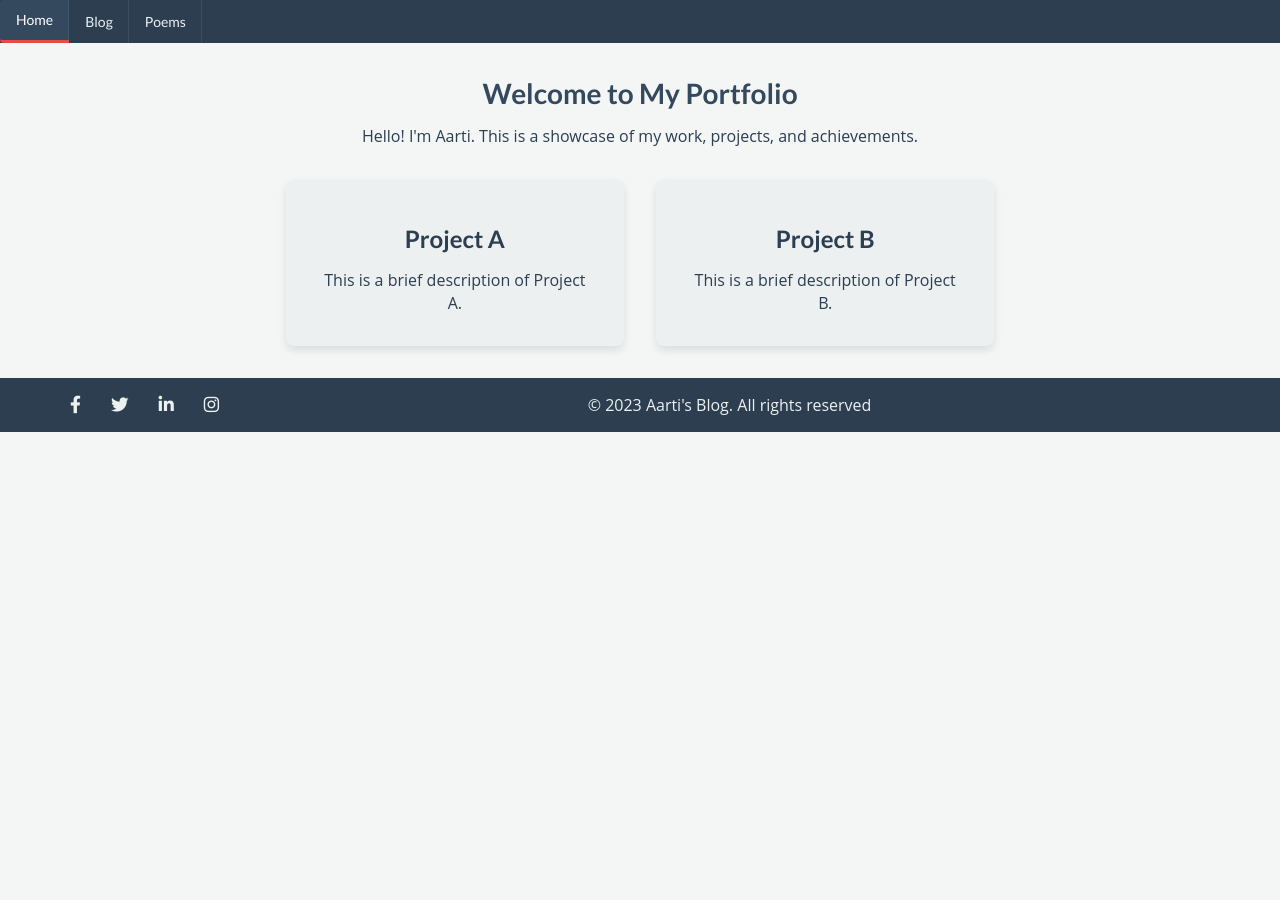
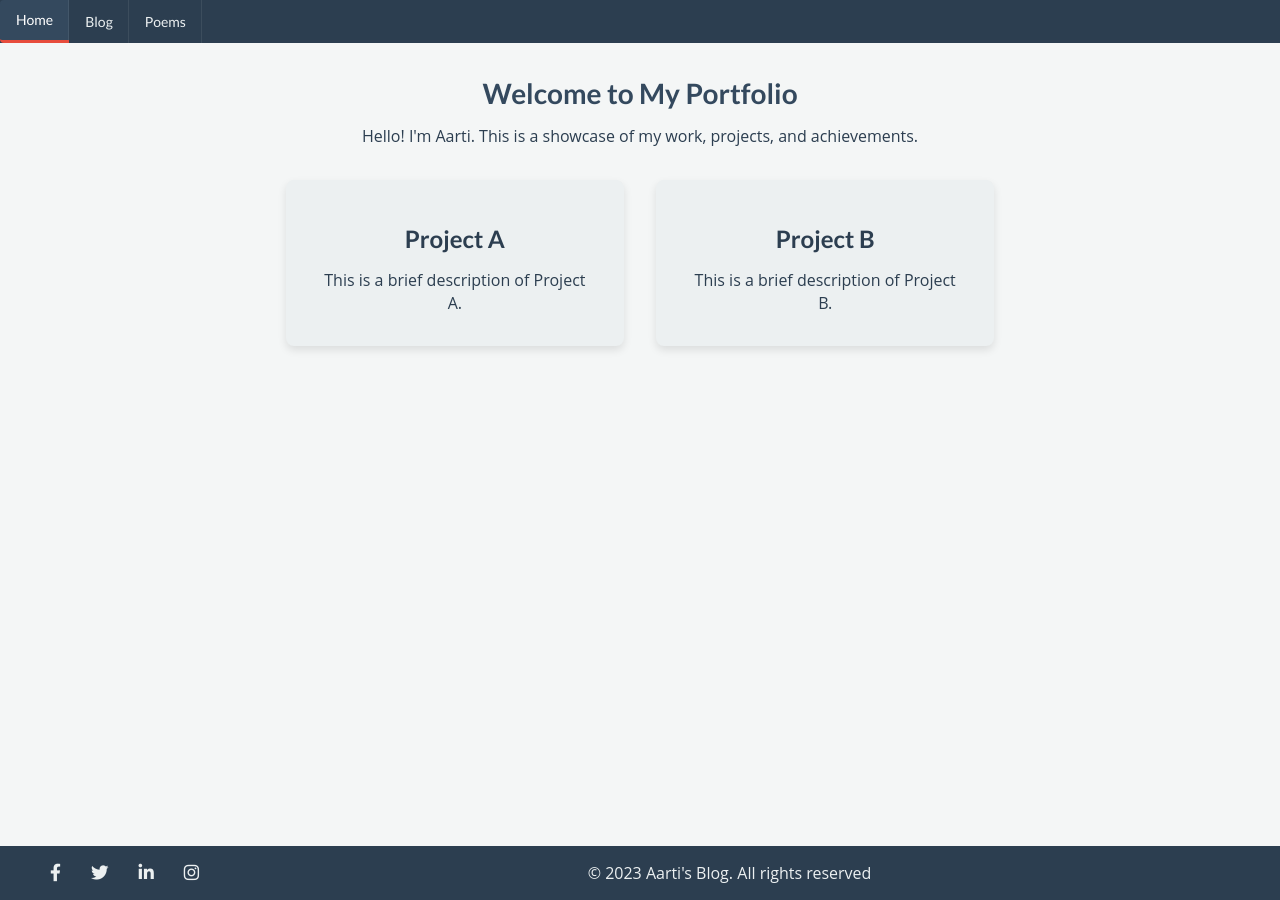
Before and after one commit to nikhilmenghani/blogaarti, a Jekyll site: the page built from index.markdown, in a window 1280 px wide. Built offline with Jekyll 4.4.1, drawn with Linux system fonts in a browser that asks for light colours; nearby versions of some CDN libraries.

Commit message:
Update footer to stick to the end

```diff
--- a/_sass/modules/_footer.scss
+++ b/_sass/modules/_footer.scss
@@ -1,37 +1,60 @@
+/* Ensure html and body take up the full height of the viewport */
+html, body {
+    height: 100%;
+    margin: 0;
+    padding: 0;
+}
+
+/* Body must be a flex container */
+body {
+    display: flex;
+    flex-direction: column;
+    min-height: 100vh;
+}
+
+/* Content must expand to fill the available space */
+.content {
+    flex: 1;
+    padding-bottom: 20px; /* Optional: space to ensure content doesn't overlap with the footer */
+}
+
+/* Footer styling */
 .footer {
-    background-color: #2c3e50; // Dark blue background
+    background-color: #2c3e50; /* Dark blue background */
+    width: 100%;
+    padding: 15px 20px; /* Adjust as needed */
+    margin-top: auto; /* This pushes the footer to the bottom when there's not enough content */
 
     .container {
         display: flex;
-        justify-content: space-between; // Space out content and social links
-        align-items: center; // Vertically center items
+        justify-content: space-between; /* Space out content and social links */
+        align-items: center; /* Vertically center items */
         max-width: 1200px;
         margin: 0 auto;
-        padding: 15px 20px; // Adjust as needed for desired height
     }
 
-    // Styling for footer text
+    /* Styling for footer text */
     .footer-copy {
-        color: #ecf0f1; // Off-white text
+        color: #ecf0f1; /* Off-white text */
         font-weight: 500;
-        flex: 1; // Ensure the text occupies the available space and stays centered
-        margin: 0; // Remove any default margins
-        text-align: center; // Center-align text
+        flex: 1; /* Ensure the text occupies the available space and stays centered */
+        margin: 0; /* Remove any default margins */
+        text-align: center; /* Center-align text */
     }
 
     .footer-social {
         display: flex;
-        align-items: center; // Vertically center icons
+        align-items: center; /* Vertically center icons */
 
         a {
             margin: 0 10px;
 
             i.icon {
                 font-size: 24px;
-                color: #ecf0f1; // Off-white to match the menu items
+                color: #ecf0f1; /* Off-white to match the menu items */
 
                 &:hover {
-                    color: #fff; // Pure white on hover for a slight contrast
+                    color: #fff; /* Pure white on hover for a slight contrast */
                 }
             }
         }
@@ -39,7 +62,7 @@
 }
 
 .fab {
-    font-size: 1.25rem;  /* adjust as needed */
-    margin-right: 10px;  /* space between icons */
-    color: #ecf0f1;      /* color matching your theme */
+    font-size: 1.25rem;  /* Adjust as needed */
+    margin-right: 10px;  /* Space between icons */
+    color: #ecf0f1;      /* Color matching your theme */
 }
```
